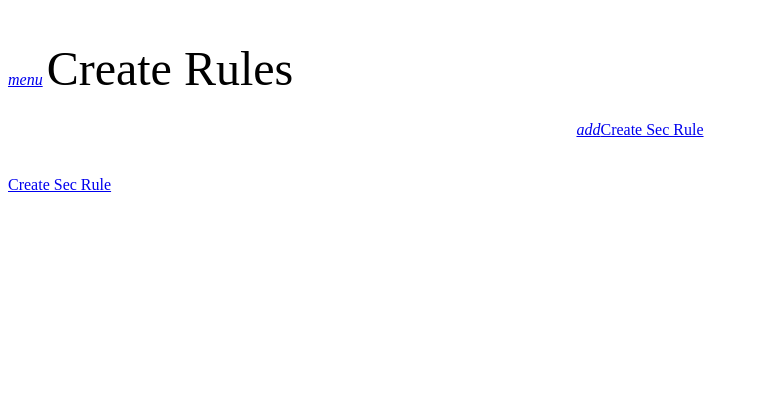
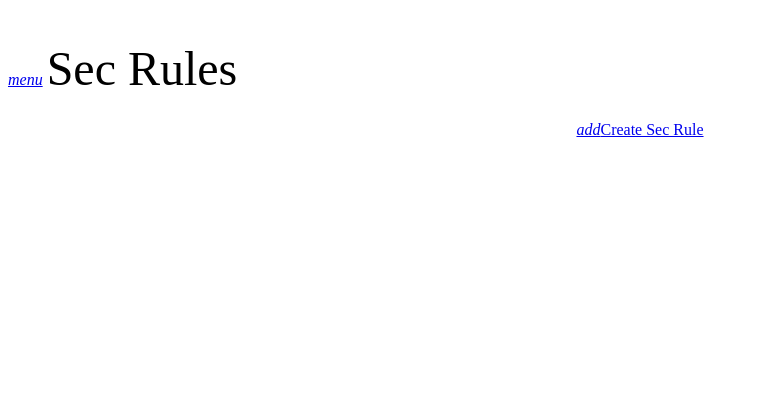
Before and after one commit to jlasti/secmon, a Yii app: template views/sec-rule/index.php in a window 1280 px wide. Shown: the top 420 px of the page, without its empty margins (0-758 px from the left). Run offline with PHP 8.4 and a stand-in for Yii, Linux system fonts and the light colour scheme; the template is opened without the code that fills it, so the values that code supplies are empty; some libraries are stand-ins or nearby versions.

Commit message:
[FIX] Nadpisy sekcii

```diff
--- a/components/Navigation.php
+++ b/components/Navigation.php
@@ -11,9 +11,9 @@ class Navigation extends \yii\base\Component
 	public function init()
 	{
 		$this->_items = [
-	        ['label' => 'Eventy', 'url' => ['/event'], 'visible' => true, 'active' => 'event'],
+	        ['label' => 'Events', 'url' => ['/event'], 'visible' => true, 'active' => 'event'],
 	        ['label' => 'Filters', 'url' => ['/filter'], 'visible' => true, 'active' => 'filter'],
-	        ['label' => 'Typy eventov', 'url' => ['/event-type'], 'visible' => Yii::$app->user->identity->can('create_users'), 'active' => 'event-type'],
+	        ['label' => 'Event types', 'url' => ['/event-type'], 'visible' => Yii::$app->user->identity->can('create_users'), 'active' => 'event-type'],
 	        ['label' => 'Sec Rules', 'url' => ['/sec-rule'], 'visible' => Yii::$app->user->identity->can('create_users'), 'active' => 'sec-rule'],
 	        ['label' => 'Users', 'url' => ['/user'], 'visible' => Yii::$app->user->identity->can('create_users'), 'active' => 'user'],
 	        ['label' => 'Roles', 'url' => ['/role'], 'visible' => Yii::$app->user->identity->can('create_users'), 'active' => 'role'],
--- a/views/event-type/update.php
+++ b/views/event-type/update.php
@@ -5,7 +5,7 @@ use yii\helpers\Html;
 /* @var $this yii\web\View */
 /* @var $model app\models\Event\EventType */
 
-$this->params['title'] = 'Update type: ' . $model->name;
+$this->params['title'] = 'Update event type: ' . $model->name;
 ?>
 
 <div class="event-type-update">
--- a/views/filter/index.php
+++ b/views/filter/index.php
@@ -7,13 +7,10 @@ use yii\widgets\Pjax;
 /* @var $searchModel app\models\Filter\FilterSearch */
 /* @var $dataProvider yii\data\ActiveDataProvider */
 
-$this->params['title'] = 'Create Sec Rule';
-$this->title = Yii::t('app', 'Filters');
-$this->params['breadcrumbs'][] = $this->title;
+$this->params['title'] = 'Filters';
 ?>
 <div class="filter-index">
 
-    <h1><?= Html::encode($this->title) ?></h1>
     <?php // echo $this->render('_search', ['model' => $searchModel]); ?>
 
     <div class="main-actions centered-horizontal">
--- a/views/sec-rule/index.php
+++ b/views/sec-rule/index.php
@@ -7,7 +7,7 @@ use macgyer\yii2materializecss\widgets\grid\GridView;
 /* @var $searchModel app\models\SecRule\SecRuleSearch */
 /* @var $dataProvider yii\data\ActiveDataProvider */
 
-$this->params['title'] = 'Create Rules';
+$this->params['title'] = 'Sec Rules';
 ?>
 <div class="sec-rule-index">
 
@@ -16,9 +16,7 @@ $this->params['title'] = 'Create Rules';
     <div class="main-actions centered-horizontal">
         <?= Html::a("<i class='material-icons'>add</i>" . Yii::t('app', 'Create Sec Rule'), ['create'], ['class' => 'btn-floating waves-effect waves-light btn-large red']) ?>
     </div>
-    <p>
-        <?= Html::a('Create Sec Rule', ['create'], ['class' => 'btn btn-success']) ?>
-    </p>
+
     <?= GridView::widget([
         'dataProvider' => $dataProvider,
         'filterModel' => $searchModel,
```
